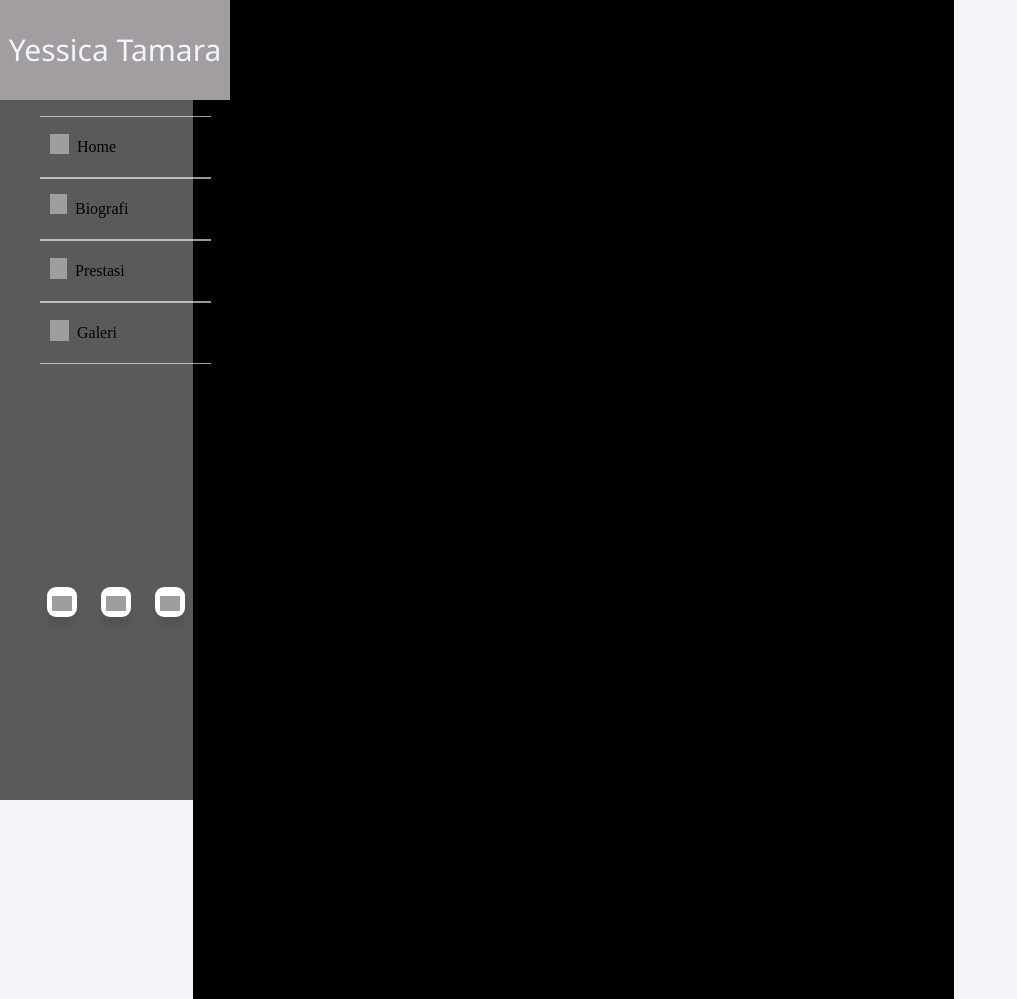
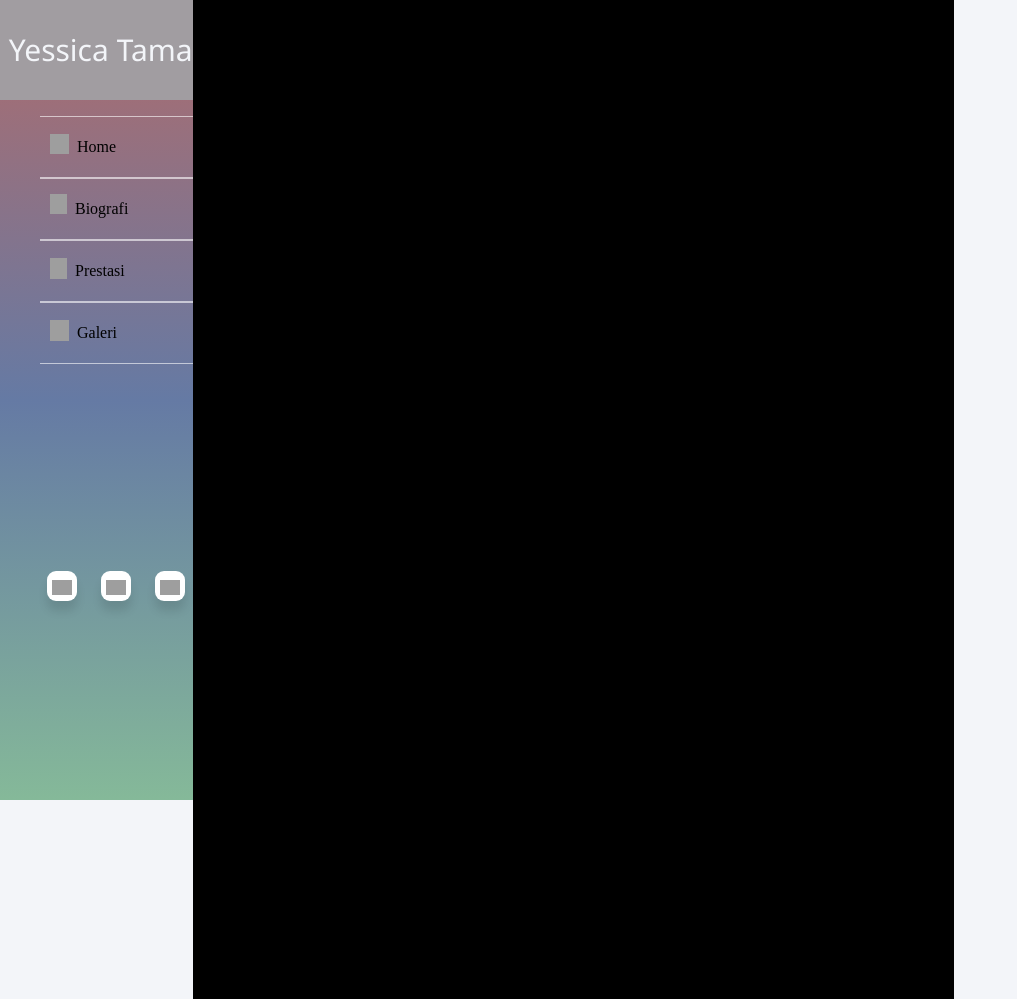
Before and after one commit to bernadustoro/platform, a PHP site: page /latihan2.html in a window 1280 px wide. Shown: the top 999 px of the page, without its empty margins (0-1017 px from the left). Run offline with PHP 8.4, Linux system fonts and the light colour scheme; some libraries are stand-ins or nearby versions; grey boxes are pictures that could not be loaded.

Commit message:
gradasi warna

```diff
--- a/latihan2/latihan2.css
+++ b/latihan2/latihan2.css
@@ -10,7 +10,7 @@ body {
 }
 
 .side {
-    background: rgba(0, 0, 0, 0.63);
+    background: linear-gradient(to bottom, #b06b6b, #657aa4, #85b999);
     width: 230px;
     position: fixed;
     height: 100%;
@@ -86,7 +86,7 @@ ul li:hover a {
 .sosialmedia {
     margin-top: 90%;
     margin-left: 35px;
-    display: inline-flex;
+    display: flex;
 }
 
 .sosialmedia .icon {
@@ -150,6 +150,7 @@ section {
     display: flex;
     margin-left: 15.1%;
     flex-direction: column;
+    position: relative;
 }
 
 .contain {
```
